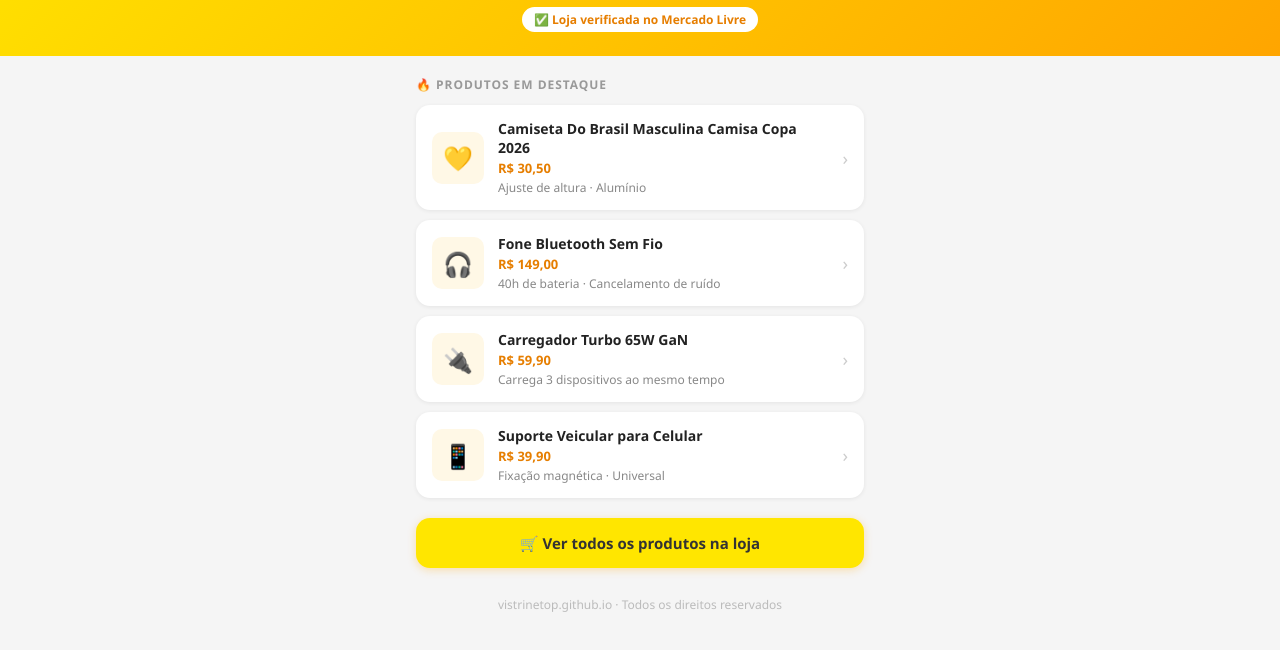
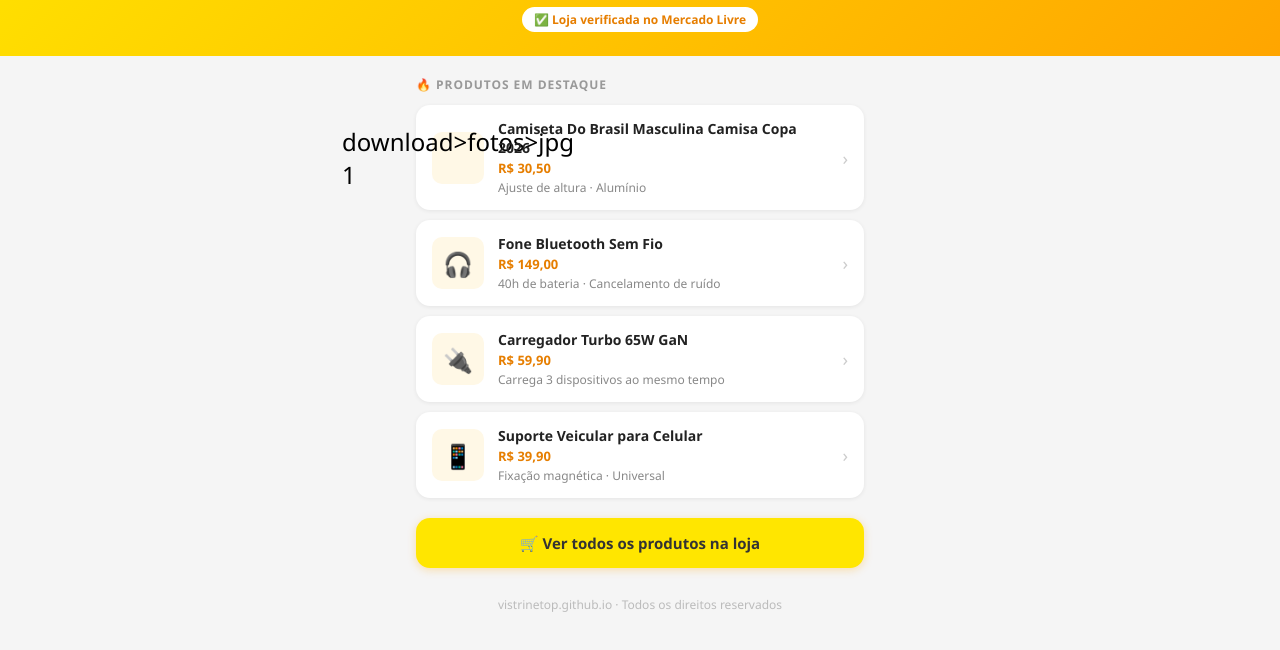
Before and after one commit to isfbela-coder/VitrineTop, a plain HTML site: page index.html in a window 1280 px wide. Shown: the part 178-828 px from the top of the page. Drawn offline with Linux system fonts and the light colour scheme.

Commit message:
Update index.html

```diff
--- a/index.html
+++ b/index.html
@@ -139,7 +139,7 @@
   <p class="section-title">🔥 Produtos em destaque</p>
 
   <a class="product-card" href="https://meli.la/2VsvGSz" target="_blank">
-    <div class="product-icon">💛</div>
+    <div class="product-icon">download>fotos>jpg 1</div>
     <div class="product-info">
       <div class="product-name">Camiseta Do Brasil Masculina Camisa Copa 2026</div>
       <div class="product-price">R$ 30,50</div>
```
